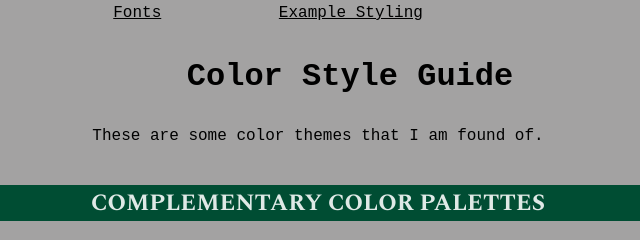
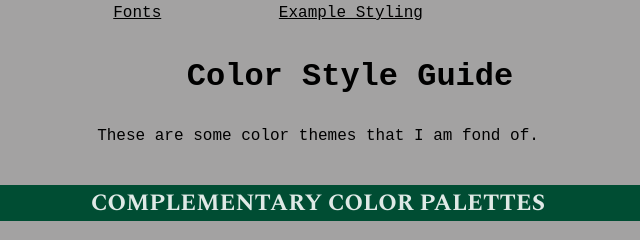
Before and after one commit to alcuincrow/website-design-system, a plain HTML site: page colors.html in a window 1280 px wide. Shown: the top 240 px of the page, 322-962 px from the left. Drawn offline with nearby package versions, Linux system fonts and the light colour scheme.

Commit message:
Typo on color page.

```diff
--- a/colors.html
+++ b/colors.html
@@ -27,7 +27,7 @@
         <h1>Color Style Guide</h1>
     </div>
     <div class="intro">
-        <p>These are some color themes that I am found of.</p>
+        <p>These are some color themes that I am fond of.</p>
     </div>
 
     <div class="colorHeading">
```
